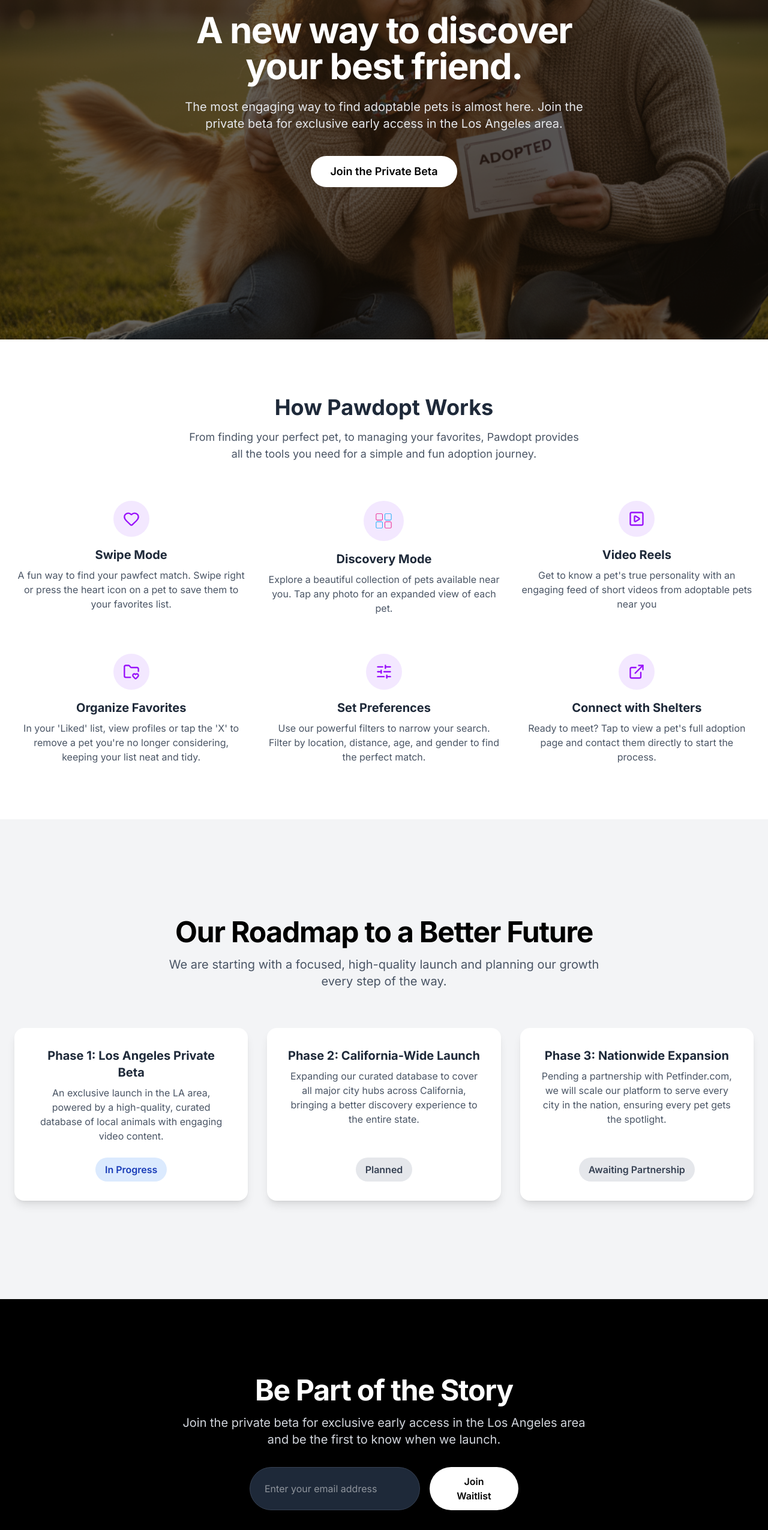
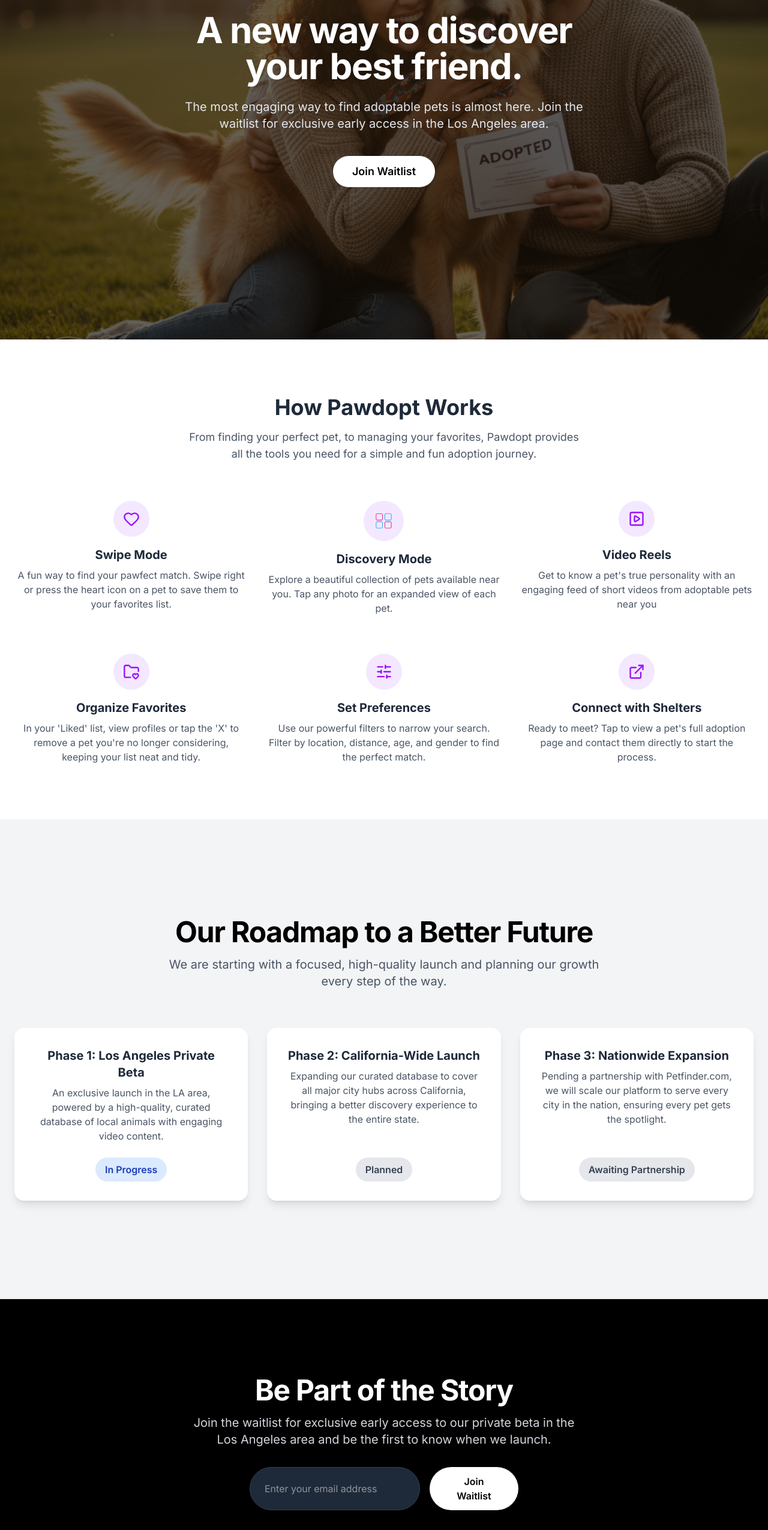
Before and after one commit to JoelGonzalez02/pawdopt-landing-page, a Next.js app: page / in a window 1280 px wide. Shown: the part 234-2785 px from the top of the page at 60% size. Built offline with nearby package versions, Linux system fonts and the light colour scheme.

Commit message:
Updates to waitlist text

```diff
--- a/src/components/HeroSection.tsx
+++ b/src/components/HeroSection.tsx
@@ -37,7 +37,7 @@
         {/* NEW: Announce the private beta for LA */}
         <p className="text-lg md:text-xl text-gray-200">
           The most engaging way to find adoptable pets is almost here. Join the
-          private beta for exclusive early access in the Los Angeles area.
+          waitlist for exclusive early access in the Los Angeles area.
         </p>
 
         <div className="flex flex-col sm:flex-row gap-4 mt-4">
@@ -46,7 +46,7 @@
             href="#waitlist" // This should link to your waitlist form section
             className="bg-white text-black font-semibold px-8 py-3 rounded-full hover:bg-gray-200 transition-colors text-lg"
           >
-            Join the Private Beta
+            Join Waitlist
           </Link>
         </div>
       </div>
--- a/src/components/Waitlist.tsx
+++ b/src/components/Waitlist.tsx
@@ -51,8 +51,8 @@
           Be Part of the Story
         </h2>
         <p className="text-lg md:text-xl text-gray-300 mb-8 max-w-2xl">
-          Join the private beta for exclusive early access in the Los Angeles
-          area and be the first to know when we launch.
+          Join the waitlist for exclusive early access to our private beta in
+          the Los Angeles area and be the first to know when we launch.
         </p>
 
         <form className="w-full max-w-md" onSubmit={handleSubmit}>
```
